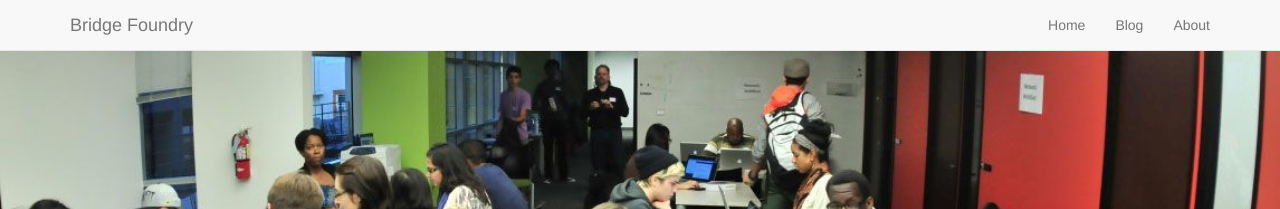
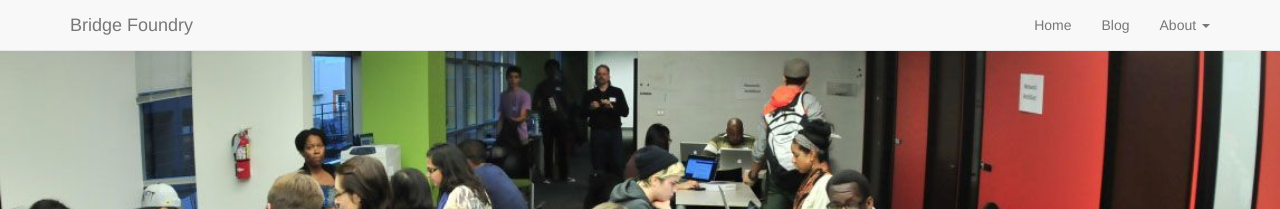
Before and after one commit to missherico/bridgefoundry.github.io, a Jekyll site: the page built from index.html, in a window 1280 px wide. Shown: the top 209 px of the page. Built offline with Jekyll 4.4.1, drawn with Linux system fonts in a browser that asks for light colours.

Commit message:
Adding nested About section in top nav

```diff
--- a/_includes/topbar.html
+++ b/_includes/topbar.html
@@ -14,7 +14,15 @@
       <ul class="nav navbar-nav navbar-right">
         <li><a href="/">Home</a></li>
         <li><a href="/blog.html">Blog</a></li>
-        <li><a href="/about.html">About</a></li>
+        <!--<li><a href="/about.html">About</a></li>-->
+        <li role="presentation" class="dropdown">
+          <a class="dropdown-toggle" data-toggle="dropdown" href="#" role="button" aria-haspopup="true" aria-expanded="false">
+            About <span class="caret"></span> </a>
+          <ul class="dropdown-menu">
+            <li><a href="/about.html">Who we are</a></li>
+            <li><a href="/what-we-do.html">What we do</a></li>
+          </ul>
+        </li>
       </ul>
     </div><!--/.nav-collapse -->
     </div>
```
